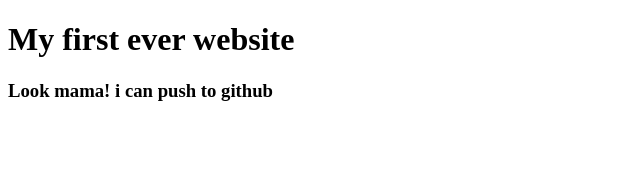
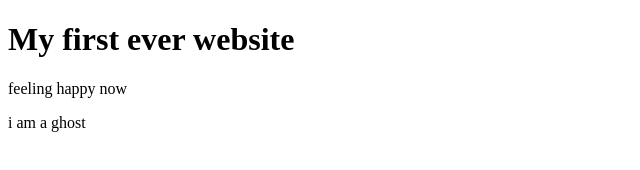
Before and after one commit to fuadcse/my-first-website, a plain HTML site: page index.html in a window 1280 px wide. Shown: the whole page, without its empty margins (0-640 px from the left). Drawn offline with Linux system fonts and the light colour scheme.

Commit message:
ghost added

```diff
--- a/index.html
+++ b/index.html
@@ -7,6 +7,7 @@
 </head>
 <body>
     <h1>My first ever website</h1>
-    <h3>Look mama! i can push to github</h3>
+    <p>feeling happy now</p>
+    <p>i am a ghost</p>
 </body>
 </html>
```
